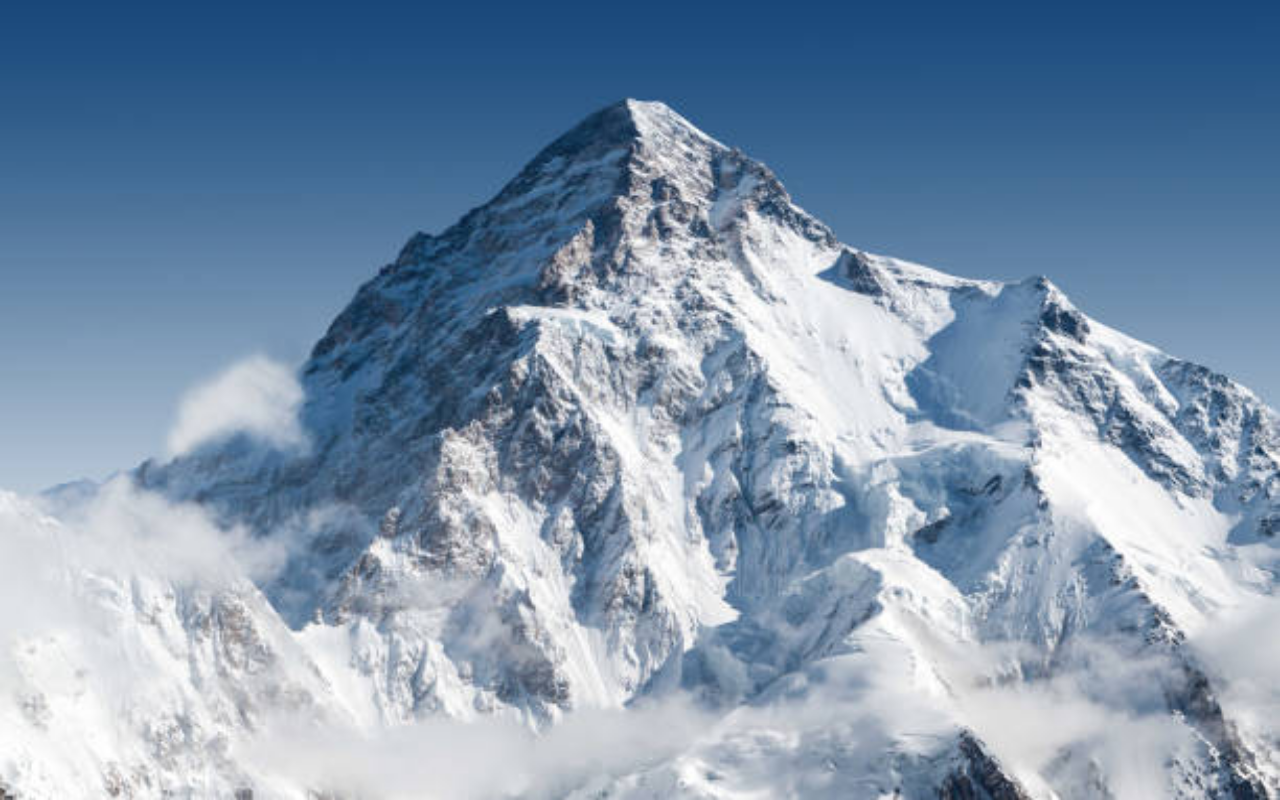
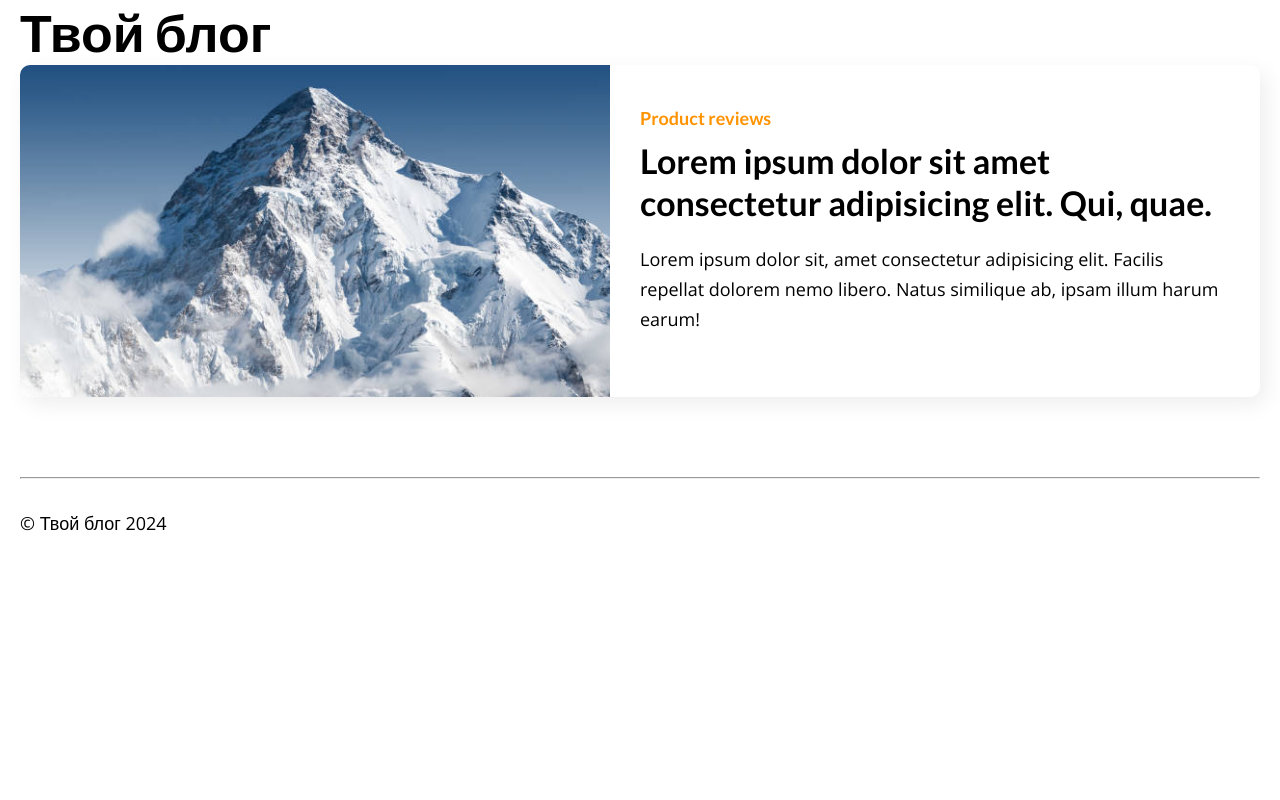
Before and after one commit to webNekit/simple-blog-next-js, a Next.js app in the folder client-blog/: page / in a window 1280 px wide. Built offline with nearby package versions, Linux system fonts and the light colour scheme.

Commit message:
add styles for component card

```diff
--- a/client-blog/src/components/card/card.jsx
+++ b/client-blog/src/components/card/card.jsx
@@ -8,9 +8,9 @@
             <Image src="/img_1.jpeg" className={styles.card_image} alt="" fill={true} />
         </div>
         <div className={styles.card_contentWrap}>
-            <div className={styles.card_label}>Product reviews</div>
-            <h3 className={`${styles.card_title} h3`}>Lorem ipsum dolor sit amet consectetur adipisicing elit. Qui, quae.</h3>
-            <p className={styles.card_text}>Lorem ipsum dolor sit, amet consectetur adipisicing elit. Facilis repellat dolorem nemo libero. Natus similique ab, ipsam illum harum earum!</p>
+            <div className={`${styles.card_label} h6 mb-10 c-orange`}>Product reviews</div>
+            <h3 className={`${styles.card_title} h3 mb-20`}>Lorem ipsum dolor sit amet consectetur adipisicing elit. Qui, quae.</h3>
+            <p className={`${styles.card_text} mb-20`}>Lorem ipsum dolor sit, amet consectetur adipisicing elit. Facilis repellat dolorem nemo libero. Natus similique ab, ipsam illum harum earum!</p>
         </div>
     </div>
   )
--- a/client-blog/src/components/card/card.module.sass
+++ b/client-blog/src/components/card/card.module.sass
@@ -0,0 +1,26 @@
+.card
+    display: flex
+    gap: 30px
+    overflow: hidden
+    border-radius: 10px
+    box-shadow: 6px 7px 21px rgba(0, 0, 0, 0.07)
+
+.card_imageWrap,
+.card_contentWrap
+    flex: 1
+
+.card_imageWrap
+    position: relative
+    width: 100%
+    aspect-ratio: 16 / 9
+    min-height: 100%
+
+.card_image
+    object-fit: cover
+
+
+.card_contentWrap
+    display: flex
+    flex-direction: column
+    justify-content: center
+    padding: 30px 30px 30px 0px
--- a/client-blog/src/styles/main.sass
+++ b/client-blog/src/styles/main.sass
@@ -4,5 +4,6 @@
 @import 'typography'
 
 // utils
+@import 'utils/hr'
 @import 'utils/spacing'
-@import 'utils/hr'
+@import 'utils/colors'
--- /dev/null
+++ b/client-blog/src/styles/utils/colors.sass
@@ -0,0 +1,2 @@
+.c-orange
+    color: #ff9300
--- a/client-blog/src/styles/utils/spacing.sass
+++ b/client-blog/src/styles/utils/spacing.sass
@@ -1,12 +1,12 @@
 // margins
 // margin-top
-$marginTop: (30)
+$marginTop: (10, 30)
 
 @each $mt in $marginTop
     .mt-#{$mt}
         margin-top: #{$mt}px
 
-$marginBottom: (30)
+$marginBottom: (10, 20, 30)
 
 @each $mb in $marginBottom
     .mb-#{$mb}
```
